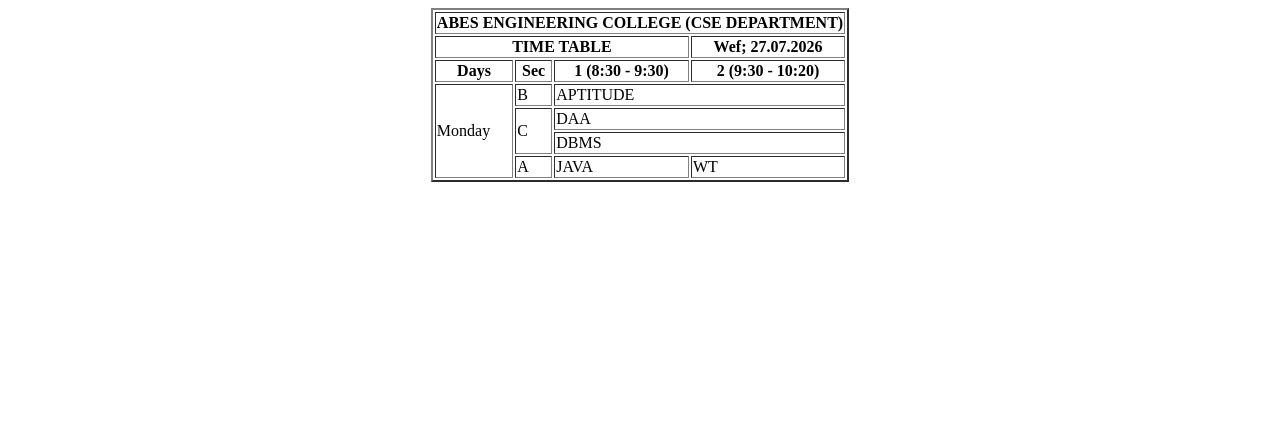
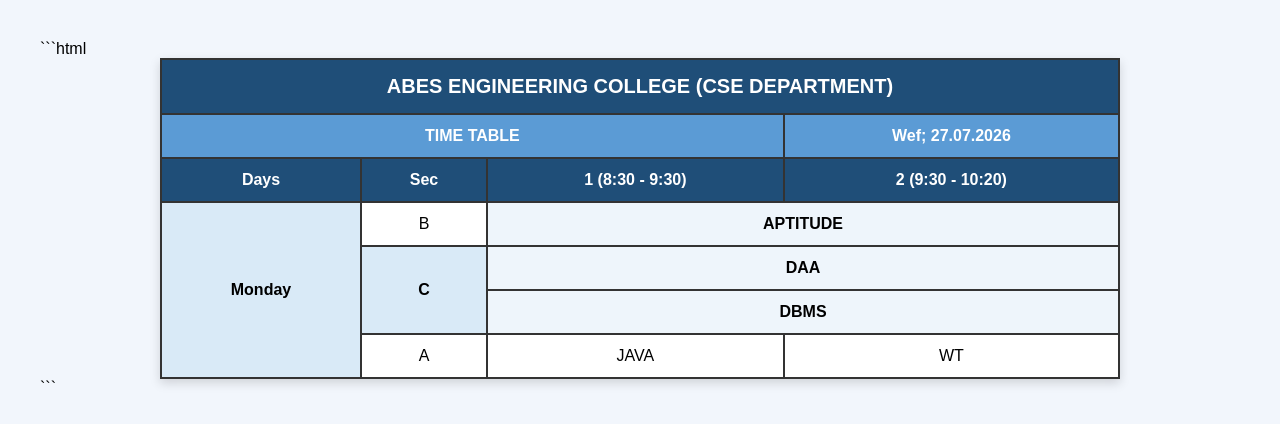
Before and after one commit to CSE25-0060/FSD_CSE_31_SEM-3, a plain HTML site: page Basic Program/main.html in a window 1280 px wide. Drawn offline with Linux system fonts and the light colour scheme.

Commit message:
Updated file

````diff
--- a/Basic Program/main.html
+++ b/Basic Program/main.html
@@ -1,38 +1,105 @@
+```html
 <!DOCTYPE html>
 <html lang="en">
 <head>
     <meta charset="UTF-8">
     <meta name="viewport" content="width=device-width, initial-scale=1.0">
     <title>Time Table</title>
+
+    <style>
+        body {
+            font-family: Arial, sans-serif;
+            background-color: #f2f6fc;
+            margin: 0;
+            padding: 40px;
+        }
+
+        table {
+            width: 80%;
+            border-collapse: collapse;
+            margin: auto;
+            background-color: white;
+            box-shadow: 0 4px 10px rgba(0, 0, 0, 0.15);
+        }
+
+        th, td {
+            border: 2px solid #333;
+            padding: 12px;
+            text-align: center;
+        }
+
+        th {
+            background-color: #1f4e78;
+            color: white;
+            font-weight: bold;
+        }
+
+        tr:first-child th {
+            font-size: 20px;
+            padding: 15px;
+        }
+
+        tr:nth-child(2) th {
+            background-color: #5b9bd5;
+        }
+
+        td {
+            font-size: 16px;
+        }
+
+        td[rowspan] {
+            font-weight: bold;
+            background-color: #d9eaf7;
+        }
+
+        td[colspan] {
+            background-color: #eef5fb;
+            font-weight: bold;
+        }
+
+        tr:hover td {
+            background-color: #e3f0ff;
+        }
+    </style>
 </head>
+
 <body>
+
     <center>
-        <table border="2">
+        <table>
             <tr>
-                <th colspan="4">ABES ENGINEERING COLLEGE (CSE DEPARTMENT)</th>
+                <th colspan="4">
+                    ABES ENGINEERING COLLEGE (CSE DEPARTMENT)
+                </th>
             </tr>
+
             <tr>
                 <th colspan="3">TIME TABLE</th>
                 <th>Wef; 27.07.2026</th>
             </tr>
+
             <tr>
                 <th>Days</th>
                 <th>Sec</th>
                 <th>1 (8:30 - 9:30)</th>
                 <th>2 (9:30 - 10:20)</th>
             </tr>
+
             <tr>
-            <td rowspan="4" padding="10px">Monday</td>
+                <td rowspan="4">Monday</td>
                 <td>B</td>
                 <td colspan="2">APTITUDE</td>
             </tr>
+
             <tr>
                 <td rowspan="2">C</td>
                 <td colspan="2">DAA</td>
             </tr>
+
             <tr>
                 <td colspan="2">DBMS</td>
             </tr>
+
             <tr>
                 <td>A</td>
                 <td>JAVA</td>
@@ -40,5 +107,7 @@
             </tr>
         </table>
     </center>
+
 </body>
 </html>
+```
````
Lines whose indentation alone changed are shown as unchanged.
